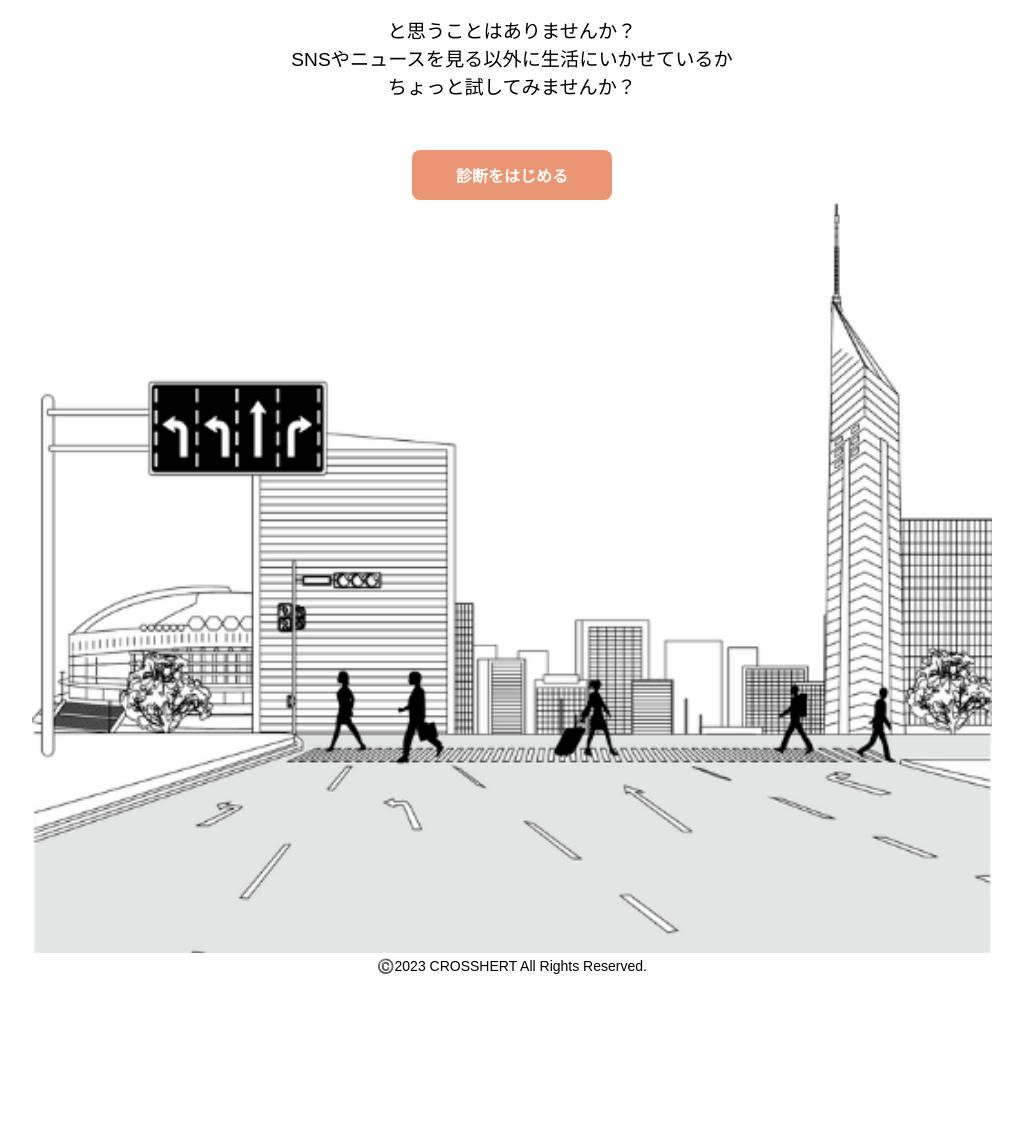
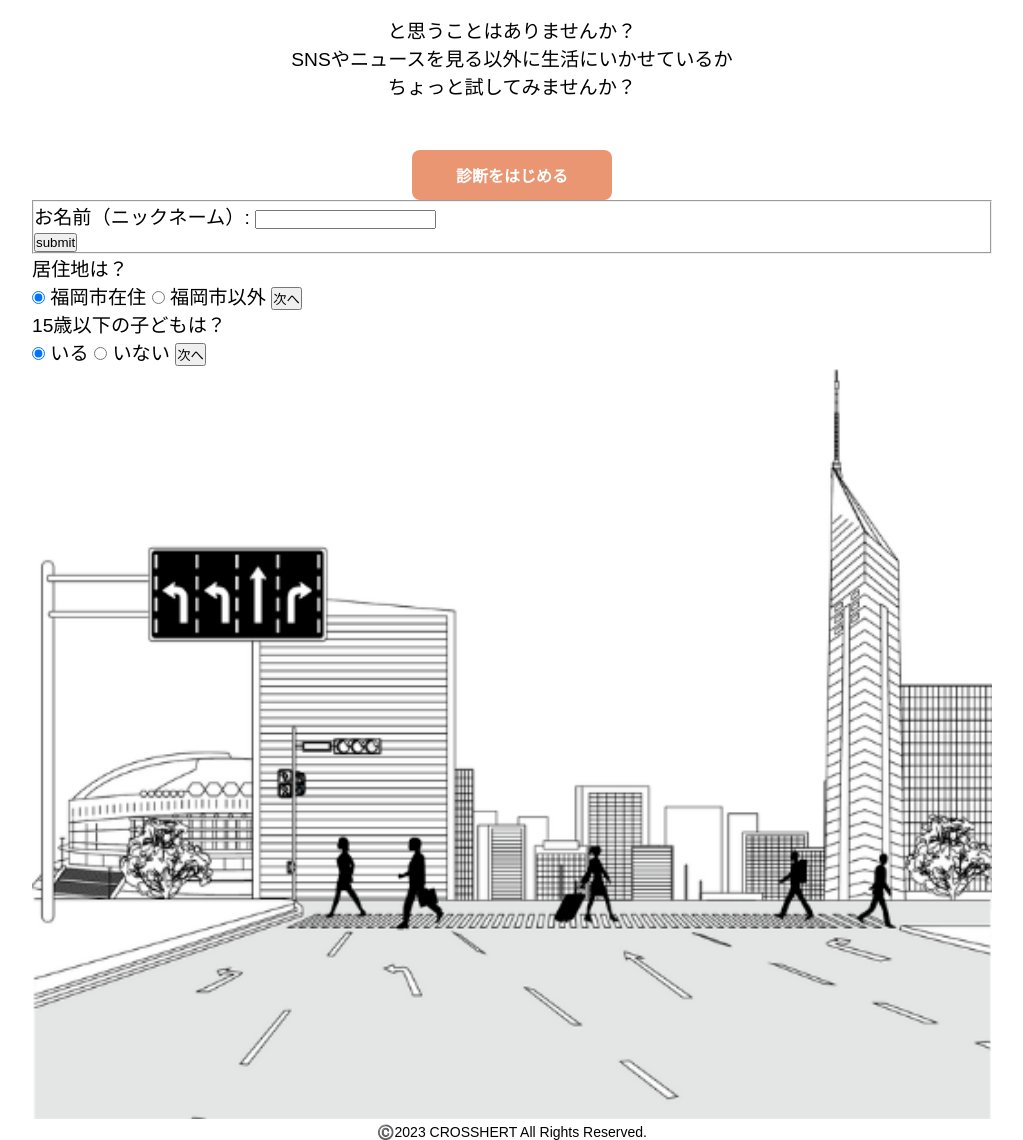
Before and after one commit to smilecross/smartlifelevel, a PHP site: page /input.php in a window 1280 px wide. Shown: the part 324-1464 px from the top of the page, without its empty margins (128-1151 px from the left). Before the commit the page ends 1298 px from the top, so only its background shows below. Run offline with PHP 8.4, Linux system fonts and the light colour scheme; some libraries are stand-ins or nearby versions.

Commit message:
update md file

```diff
--- a/input.php
+++ b/input.php
@@ -43,10 +43,46 @@
         <p>SNSやニュースを見る以外に生活にいかせているか</p>
         <p>ちょっと試してみませんか？</p>
     </span>
+
     <div class='s_btn_box'>
         <!--要件１：'診断をはじめる'が表示されている。設問は非表示 -->
         <button id='s_btn'>診断をはじめる</button>
     </div>
+
+    <!-- ここからphp -->
+    <form action="create.php" method="POST">
+    <fieldset>
+      <div>
+        お名前（ニックネーム）: <input type="text" name="username">
+      </div>
+      <div>
+        <button>submit</button>
+      </div>
+    </fieldset>
+    </form>
+    <!-- 居住地 -->
+    居住地は？
+    <form action="add_residence.php" method="post">
+    <label>
+      <input type="radio" name="choice" value="fukuoka" checked> 福岡市在住
+    </label>
+    <label>
+      <input type="radio" name="choice" value="not_fukuoka"> 福岡市以外
+    </label>
+    <button type="submit">次へ</button>
+    </form>
+
+    <!-- 子どもの有無 -->
+    15歳以下の子どもは？
+    <form action="add_children.php" method="post">
+    <label>
+      <input type="radio" name="choice" value="under15" checked> いる
+    </label>
+    <label>
+      <input type="radio" name="choice" value="no"> いない
+    </label>
+    <button type="submit">次へ</button>
+    </form>
 
     <!-- 質問項目と回答はjsで -->
     <h2></h2>
```
Also changed, not shown: create.php (+55 -0 lines), css/output.css (added), demo.php (added), readme.md.
